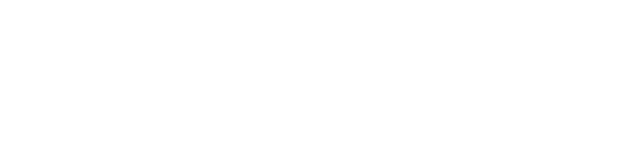
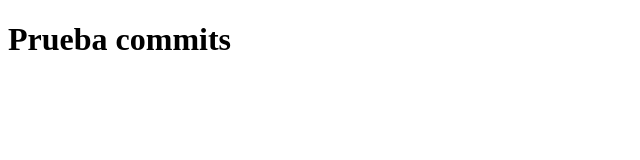
Before and after one commit to carlOzil/prueba-commits, a plain HTML site: page index.html in a window 1280 px wide. Shown: the whole page, without its empty margins (0-640 px from the left). Drawn offline with Linux system fonts and the light colour scheme.

Commit message:
prueba 1

```diff
--- a/index.html
+++ b/index.html
@@ -6,6 +6,6 @@
     <title>Document</title>
 </head>
 <body>
-
+    <h1>Prueba commits</h1>
 </body>
 </html>
```
